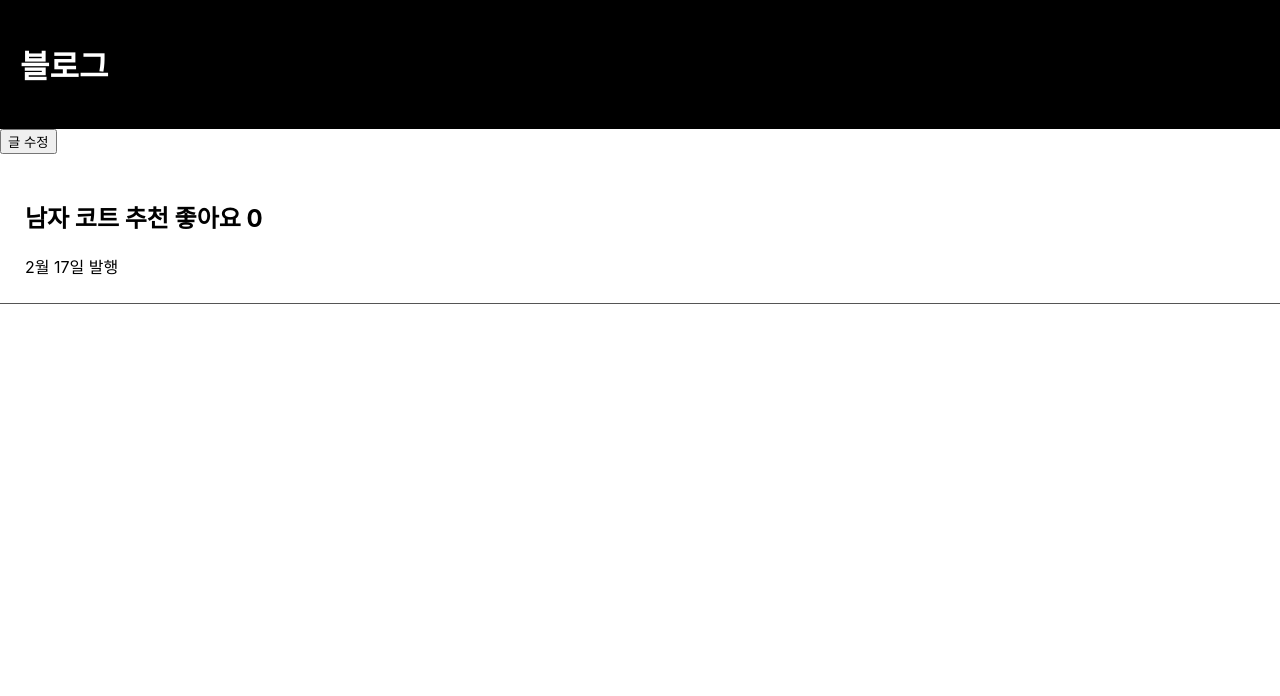
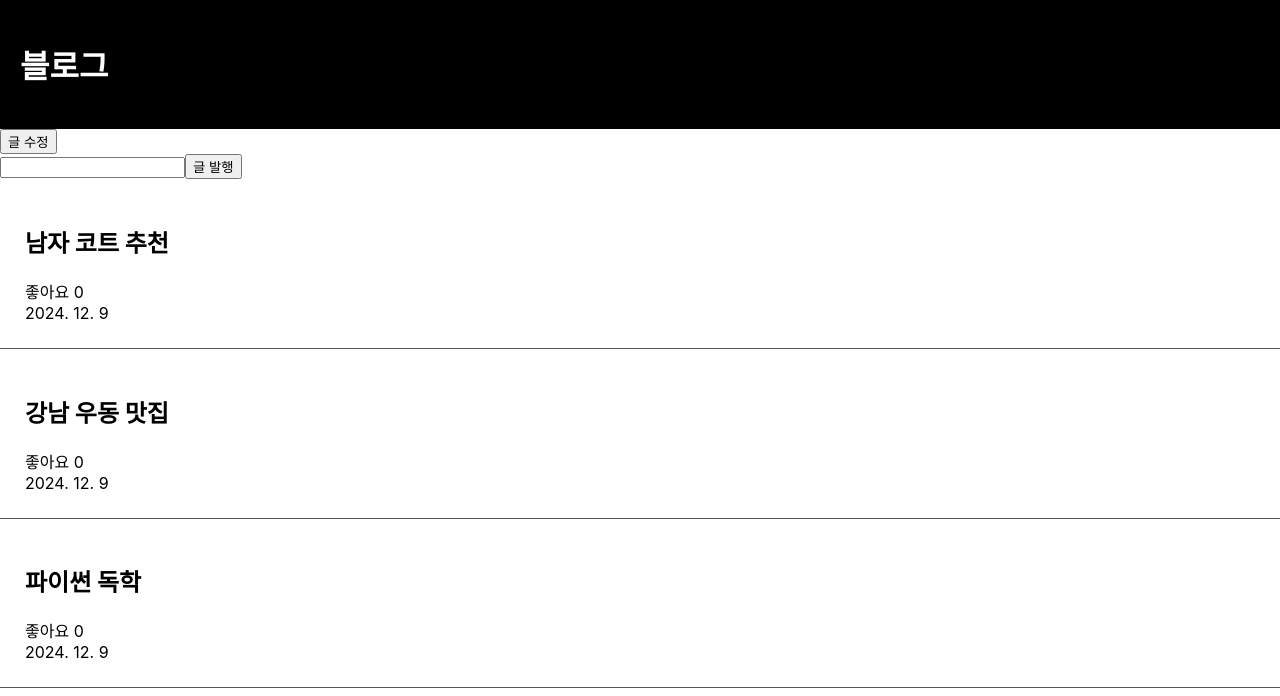
Before and after one commit to papepopopy/React-stady2, a React (Create React App) app in the folder blog_project/: page / in a window 1280 px wide. Shown: the top 696 px of the page. Built offline with nearby package versions, Linux system fonts and the light colour scheme.

Commit message:
블로그 글 발행 및 삭제 기능 추가

```diff
--- a/blog_project/src/App.js
+++ b/blog_project/src/App.js
@@ -4,12 +4,26 @@ import { useState } from "react";
 import "./App.css";
 
 function App() {
+  let [글제목, 글제목변경] = useState(["남자 코트 추천", "강남 우동 맛집", "파이썬 독학"]);
+  let [따봉, 따봉변경] = useState([0, 0, 0]);
+  let [modal, setModal] = useState(false);
+  let [입력값, 입력값변경] = useState("");
+  let  [선택한글, 선택한글변경] = useState(0);
+  const today = new Date();
+  const formattedDate = `${today.getFullYear()}. ${today.getMonth()+1}. ${today.getDate()}`;
 
-  let post = "강남 우동 맛집"
-  let [글제목, 글제목변경] = useState(["남자 코트 추천", "강남 우동 맛집", "파이썬 독학"]);
+  const changeText = () => {
+    let copy = [...글제목]
+    copy.unshift(입력값);
+    //unshift() => 새로운 요소를 배열의 맨 앞에 추가
+    글제목변경(copy);
+  }
 
-  let [따봉, 따봉변경] = useState(0);
-
+  const deletePost = () => {
+    let copy = [...글제목]
+    copy.splice(선택한글, 1); //선택 항목 제거
+    글제목변경(copy) //상태 업데이트
+  }
 
   return (
     <div className="App">
@@ -17,19 +31,73 @@ function App() {
         <h1>블로그</h1>
       </div>
       <button onClick={() => {
-
         let copy = [...글제목];
         copy[0] = "여자 코트 추천"
         글제목변경(copy);
       }}>글 수정</button>
 
-      <div className="list inner_box">
-        <h2>{글제목[0]} <span onClick={() => {따봉변경(따봉+1)}}>좋아요</span> {따봉} </h2>
-        <p>2월 17일 발행</p>
-      </div>
+      <br />
 
+      <input onChange={(e) => {
+        // console.log(e.target.value)
+        입력값변경(e.target.value);
+        console.log(입력값);
+      }}></input>
+
+      <button onClick={changeText}>글 발행</button>
+
+      {/* Modal */}
+      {
+        modal == true ? <Modal
+        setModal={setModal}
+        글제목변경={글제목변경}
+        글제목 = {글제목[선택한글]}
+        deletePost = {() => {
+          deletePost(선택한글)
+        }} /> : null
+      }
+
+      {/* 글 목록 */}
+      {
+        글제목.map(function(a, i) {
+          return (
+            <div className="list inner_box" key={i}>
+              <h2 onClick={() => {
+                setModal(true); //모달창 열림
+                선택한글변경(i) // 선택된 글 저장
+              }}>{a} </h2>
+              <span onClick={(e) => {
+                  e.stopPropagation();
+
+                  let copy = [...따봉];
+                  copy[i] = copy[i] + 1;
+                  따봉변경(copy)
+                }}>좋아요</span> {따봉[i]}
+              <p>{formattedDate}</p>
+            </div>
+          )
+        })
+      }
     </div>
   );
 }
 
+function Modal(props){
+  return(
+    <>
+      <div className="modal">
+        <h4>{props.글제목}</h4>
+        <p>날짜</p>
+        <p>상세 내용</p>
+        <br />
+        <button onClick={() => {props.setModal(false)}}>닫기</button>
+        {/* <button onClick={() => {props.글제목변경(["여자 코트 추천", "강남 우동 맛집", "파이썬 독학"])}}>수정</button> */}
+        <button onClick={() => {
+            props.deletePost();
+          }}>삭제</button>
+      </div>
+    </>
+  )
+}
+
 export default App;
```
